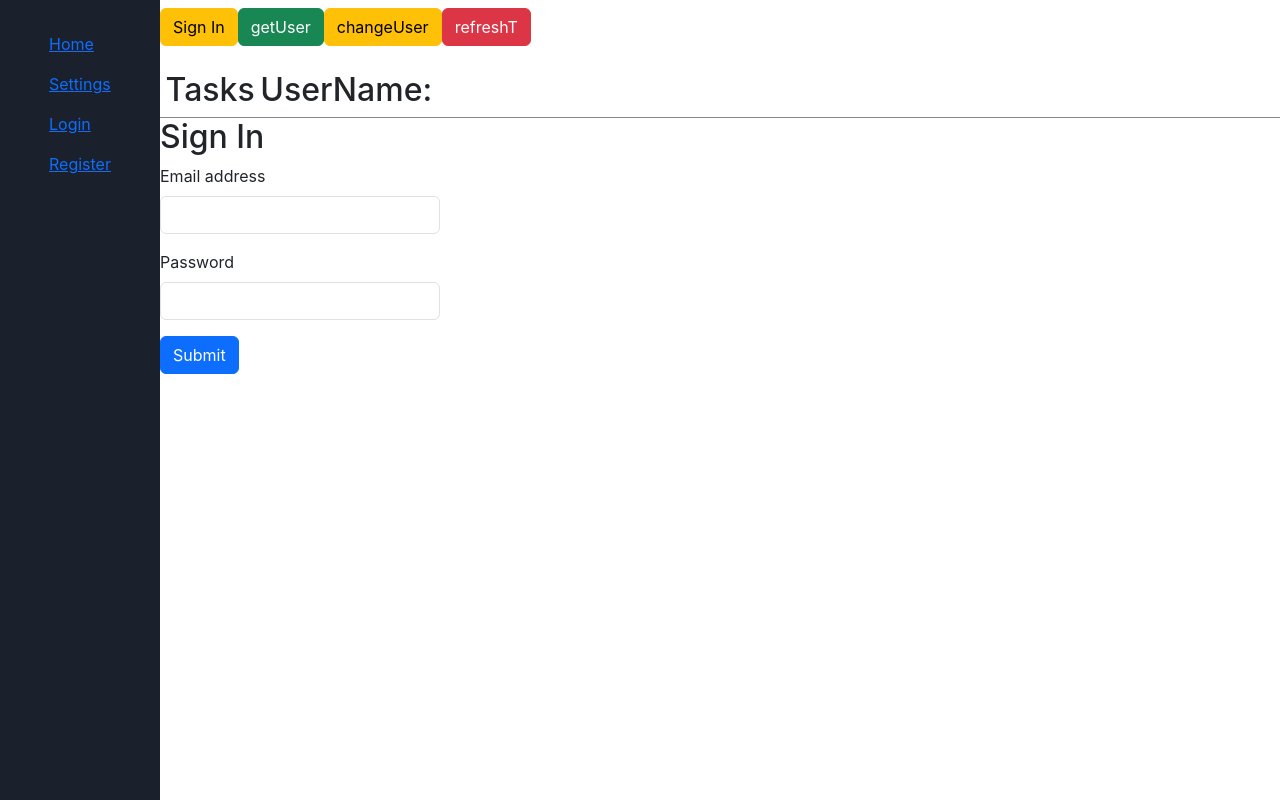
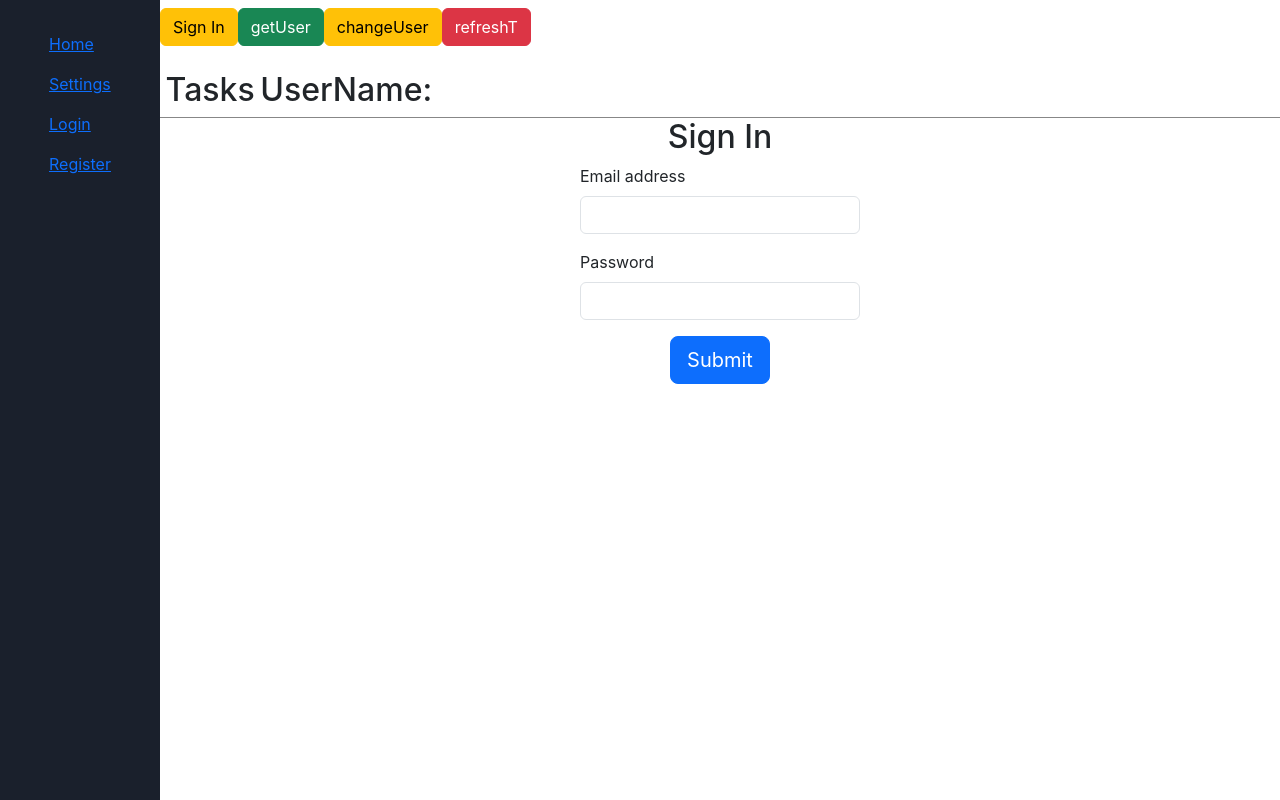
Before and after one commit to dawid-md/ysana, a React (Create React App) app: page /login in a window 1280 px wide. Built offline with nearby package versions, Linux system fonts and the light colour scheme.

Commit message:
login style

```diff
--- a/src/components/Login/Login.js
+++ b/src/components/Login/Login.js
@@ -49,19 +49,21 @@ export default function Login(){
     }
 
     return(
-        <>
-            <h2>Sign In</h2>
+        <div>
+            <h2 className="text-center">Sign In</h2>
             <form>
-            <div className="mb-3 col-3">
+            <div className="mb-3 col-3 mx-auto">
                 <label className="form-label">Email address</label>
                 <input onChange={changeCredentials} name="email" type="email" className="form-control" />
             </div>
-            <div className="mb-3 col-3">
+            <div className="mb-3 col-3 mx-auto">
                 <label className="form-label">Password</label>
                 <input onChange={changeCredentials} name="password" type="password" className="form-control"/>
             </div>
-            <button onClick={submit} type="submit" className="btn btn-primary">Submit</button>
+            <div className="text-center">
+                <button onClick={submit} type="submit" className="btn btn-primary btn-lg mx-22">Submit</button>
+            </div>
             </form>
-        </>
+        </div>
     )
 }
```
